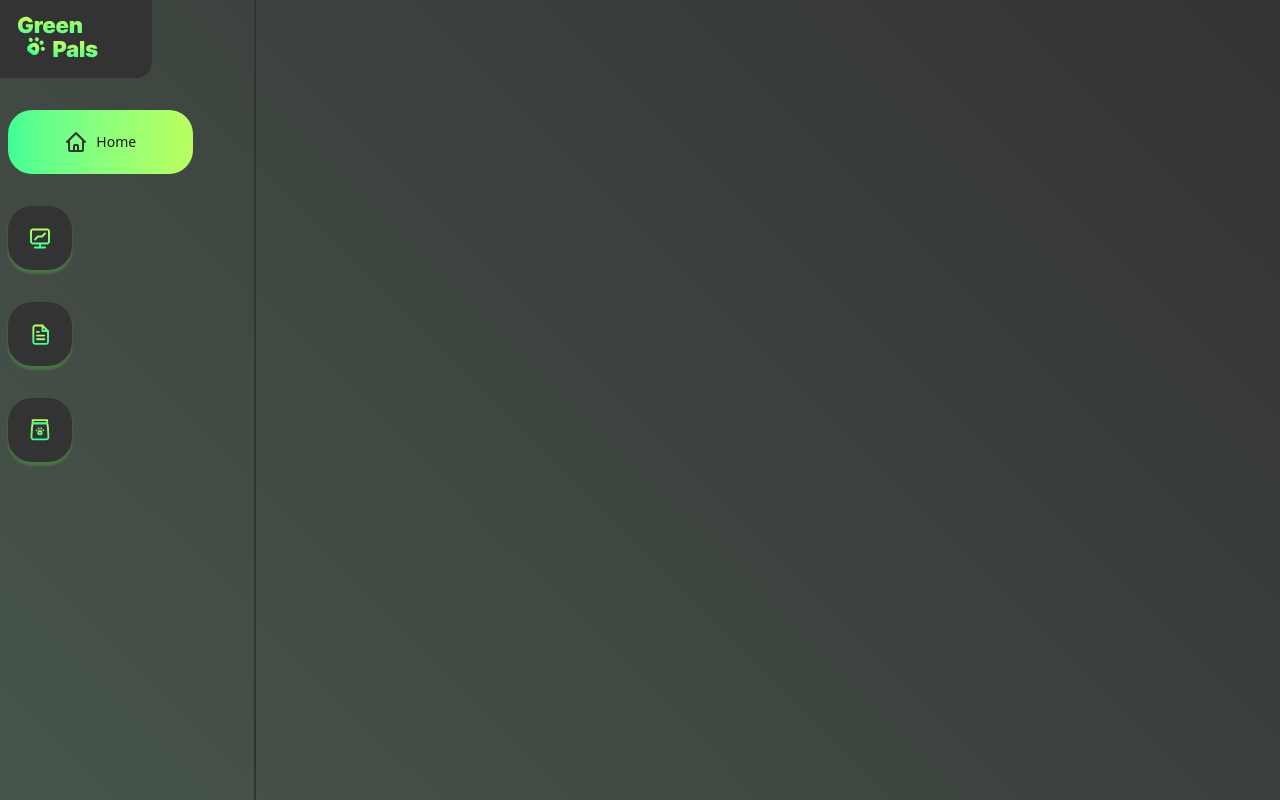
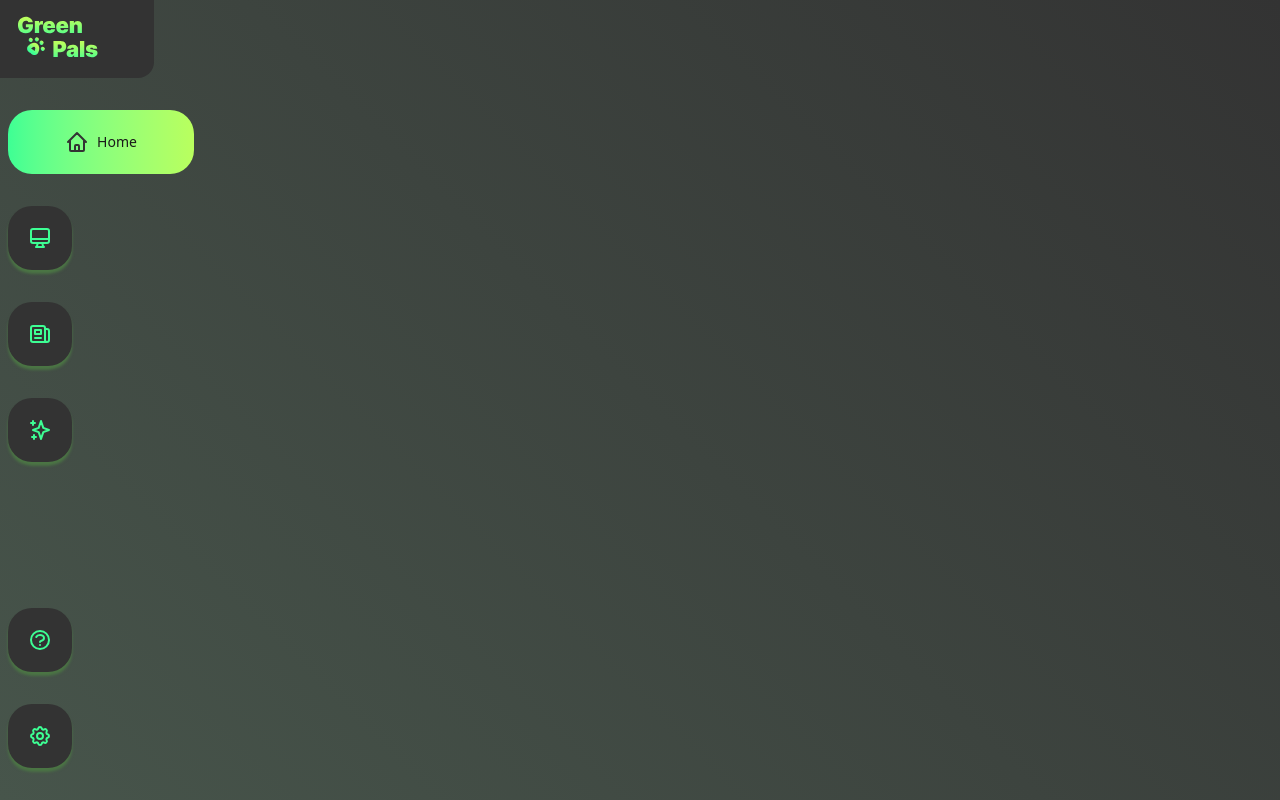
Before and after one commit to DanisJa/best-hackathon, a React (Vite) app: page /home in a window 1280 px wide. Built offline with nearby package versions, Linux system fonts and the light colour scheme.

Commit message:
finished sidebar

```diff
--- a/src/components/ui/highlightedButton.tsx
+++ b/src/components/ui/highlightedButton.tsx
@@ -1,7 +1,6 @@
 import React from "react";
 import { Button } from "./button";
 import { NavLink, useLocation } from "react-router";
-import { link } from "fs";
 
 interface HighlightedButtonProps {
   linkTo: string;
@@ -10,25 +9,27 @@ interface HighlightedButtonProps {
 
 function HighlightedButton({ linkTo, children }: HighlightedButtonProps) {
   const loc = useLocation();
-
   const isButtonActive = loc.pathname.includes(linkTo);
 
   return (
     <NavLink className="w-full" to={`/${linkTo}`}>
       <Button
         variant={isButtonActive ? "defaultLinear" : "higlightedGray"}
-        className={`${
-          isButtonActive
-            ? "flex w-9/12 "
-            : "w-16 shadow-[0px_3.67px_3px_#4B7644]"
-        } h-16 rounded-3xl p-0 `}
+        className={`h-16 rounded-3xl p-0 flex items-center justify-center transition-all duration-300 gap-0!
+          ${
+            isButtonActive ? "w-9/12" : "w-16 shadow-[0px_3.67px_3px_#4B7644]"
+          }`}
       >
         {React.cloneElement(children as React.ReactElement, {
           color: isButtonActive ? "#333" : "#3DFF94",
         })}
-        {isButtonActive && (
-          <p className="">{linkTo.at(0)?.toUpperCase() + linkTo.slice(1)}</p>
-        )}
+        <p
+          className={`transition-opacity duration-300 ${
+            isButtonActive ? "opacity-100 ml-2" : "opacity-0 w-0"
+          }`}
+        >
+          {linkTo.at(0)?.toUpperCase() + linkTo.slice(1)}
+        </p>
       </Button>
     </NavLink>
   );
--- a/src/components/ui/sidebar.tsx
+++ b/src/components/ui/sidebar.tsx
@@ -6,25 +6,40 @@ import monitoring from "../../assets/monitoring.svg";
 import rizla from "../../assets/rizla.svg";
 import tegla from "../../assets/tegla.svg";
 
-import { HiOutlineHome } from "react-icons/hi";
+import {
+  HiOutlineCog,
+  HiOutlineDesktopComputer,
+  HiOutlineHome,
+  HiOutlineNewspaper,
+  HiOutlineQuestionMarkCircle,
+  HiOutlineSparkles,
+} from "react-icons/hi";
 
 function Sidebar() {
   return (
-    <div className="w-3xs border-r-2 border-[#333] h-screen">
+    <div className="w-3xs h-screen flex flex-col ">
       <Logo />
       <div className="flex flex-col items-start justify-center space-y-8 mt-8 ml-2">
         <HighlightedButton linkTo="home">
           <HiOutlineHome className="size-6" />
-          {/* <img src={homeIcon} alt="home" /> */}
         </HighlightedButton>
         <HighlightedButton linkTo="monitoring">
-          <img src={monitoring} alt="monitoring" />
+          <HiOutlineDesktopComputer className="size-6" />
         </HighlightedButton>
         <HighlightedButton linkTo="rizla">
-          <img src={rizla} alt="rizla" />
+          <HiOutlineNewspaper className="size-6" />
         </HighlightedButton>
         <HighlightedButton linkTo="tegla">
-          <img src={tegla} alt="tegla" />
+          <HiOutlineSparkles className="size-6" />
+        </HighlightedButton>
+      </div>
+
+      <div className="mt-auto flex flex-col ml-2 space-y-8 mb-8">
+        <HighlightedButton linkTo="#">
+          <HiOutlineQuestionMarkCircle className="size-6" />
+        </HighlightedButton>
+        <HighlightedButton linkTo="#">
+          <HiOutlineCog className="size-6" />
         </HighlightedButton>
       </div>
     </div>
```
